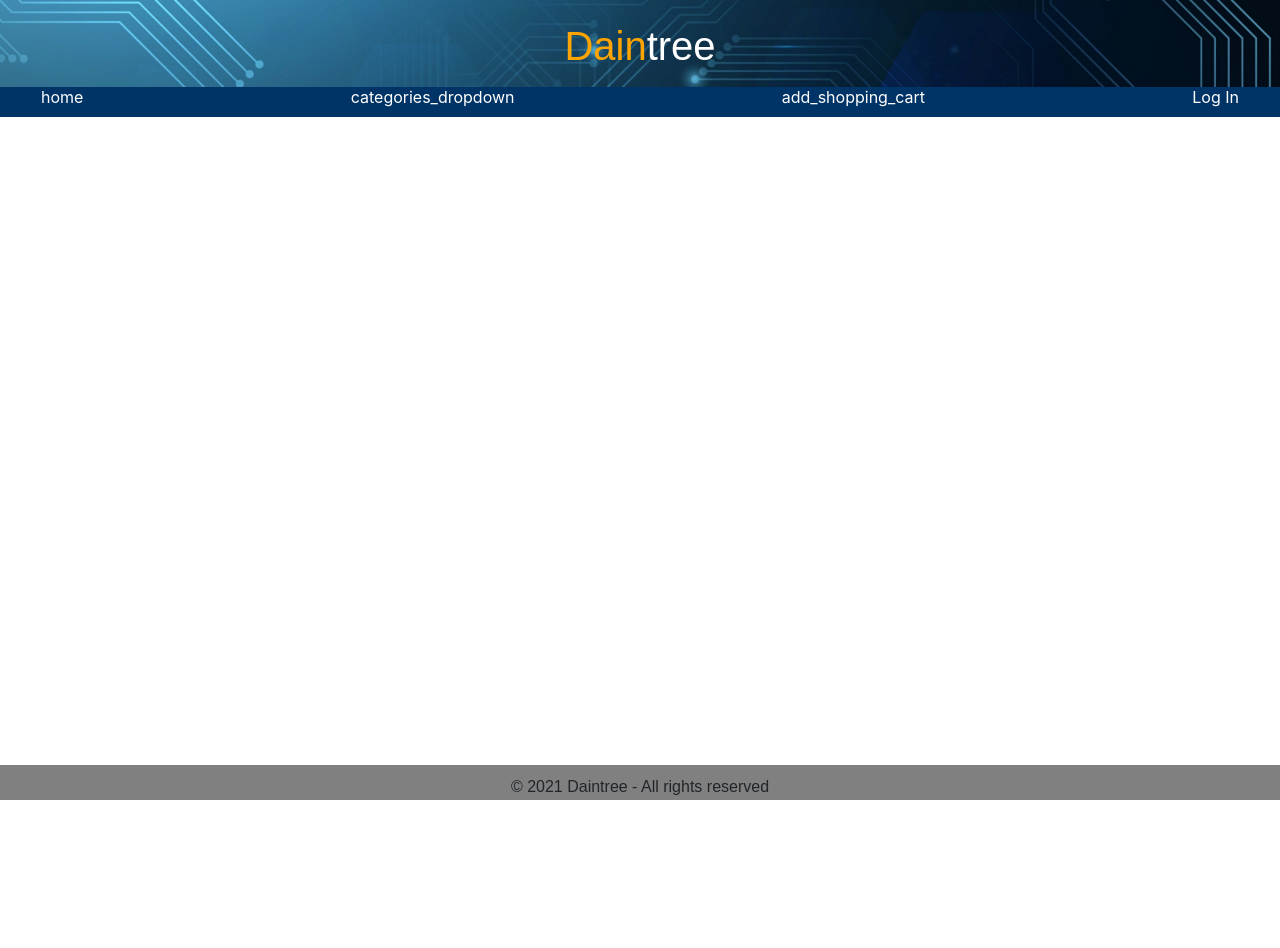
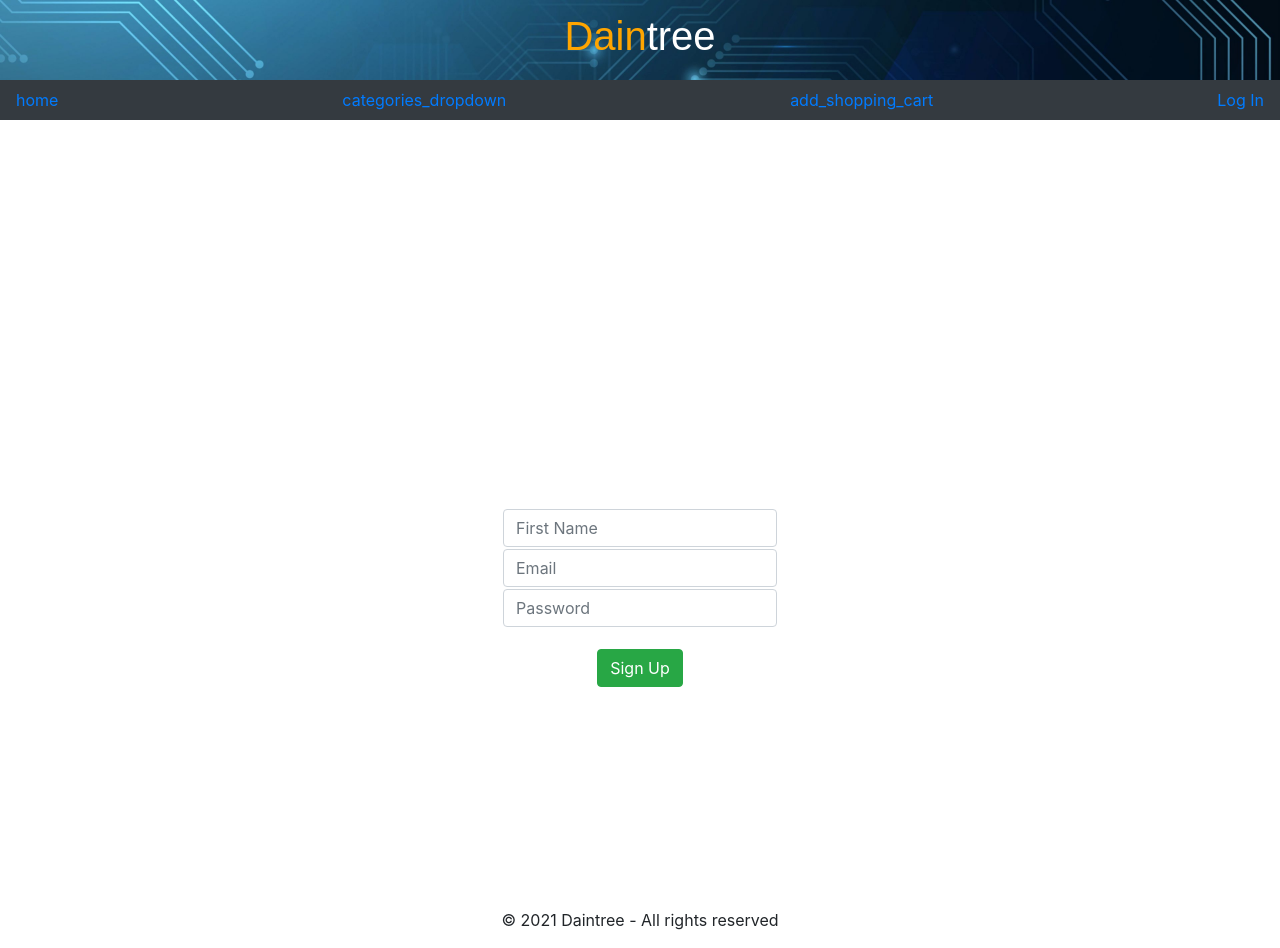
Before and after one commit to idaeusice/shopping-cart-php, a PHP site: page /signup.php in a window 1280 px wide. Before the commit the page ends 800 px from the top, so only its background shows below. Run offline with PHP 8.4, Linux system fonts and the light colour scheme; some web fonts are replaced.

Commit message:
Numerous style changes -- removed unneeded file.

```diff
--- a/addModal.php
+++ /dev/null
@@ -1,4 +0,0 @@
-<
-<?php
-
-?>
--- a/footer.php
+++ b/footer.php
@@ -1,5 +1,7 @@
-<footer>
-    <p>&copy; 2021 Daintree - All rights reserved</p>
-</footer>
+<div class='container'>
+    <footer class='footer' style='text-align: center;'>
+        <p>&copy; 2021 Daintree - All rights reserved</p>
+    </footer>
+</div>
     </body>
 </html>
--- a/header.php
+++ b/header.php
@@ -14,5 +14,5 @@
     </head>
     <body>
         <div id='title'>
-        <h1><span style='color: orange;'>Dain</span>tree</h1>
+            <h1><span style='color: orange;'>Dain</span>tree</h1>
         </div>
--- a/includes/scripts.js
+++ b/includes/scripts.js
@@ -20,15 +20,38 @@ function login() {
 }
 
 function logout() {
-    $('#loggedInText').html('Log Out');
+    $('#loggedInText').html('Log In');
+}
+
+function addToCart(){
+
 }
 
 function validateSignup(){
+    var valid = false,
+        email = document.forms['login']['email'].value,
+        firstName = document.forms['login']['firstName'].value,
+        lastName = document.forms['login']['lastName'].value,
+        address = document.forms['login']['address'].value,
+        postalCode = document.forms['login']['postalCode'].value;
 
+
+    if(email != ''){
+        return valid;
+    } else {
+        valid = true;
+    }
+
+    return valid;
 }
 
 function validateLogin(){
-    var valid = false;
+    var email = document.forms['login']['email'].value;
+    var password = document.forms['login']['password'].value;
 
-    return valid;
+    if(email != '' || password != ''){
+        return true;
+    } else {
+        return false;
+    }
 }
--- a/includes/styles.css
+++ b/includes/styles.css
@@ -1,9 +1,4 @@
 /* placeholder background */
-
-body{
-    /* this margin setting prevents whitespace and an automatic margin 8 */
-    margin: 0;
-}
 
 content {
     height: 100vh;
@@ -17,7 +12,7 @@ content {
     background-image: url("./resources/images/bg.jpg");
     background-size: cover;
     top: 0;
-    position: fixed;
+    position: absolute;
 }
 
 h1 {
@@ -33,20 +28,18 @@ h1 {
     color: white;
 }
 
-/* Navigation menu, containing links, category dropdown options */
-#navMenu {
-    width: 100%;
-    height: 30px;
-    margin-top: -3px;
-    background-color: #003366;
+/* Navigation menu, containing links, category dropdown options -- changed to bootstrap styling */
+.sticky {
+    width: auto;
     position: fixed;
+    top: 0;
 }
 
-#navMenu span {
-    margin-top: -10px;
-    padding-left: 25px;
-    padding-right: 25px;
+#navbar {
+    width: auto;
+    background-color: #003366;
 }
+
 
 #navMenu span a {
     color: white;
@@ -66,45 +59,38 @@ h1 {
 #main {
     clear: both;
     width: 100%;
-    top: 108px; /* height of the header */
     background-color:whitesmoke;
-    position: absolute;
     bottom: 0;
     z-index: -2;
+    height: 100vh;
 }
 
 #products {
-    clear: both;
+    margin-top: 120px;
     position: relative;
-    height: 100%;
-    z-index: -1;
+    padding: 5%;
+}
+
+.row {
+    max-height: 400px;
+    display: block;
+    width: 100%;
 }
 
 .prodImage{
-    width: 100%;
+    width: 75%;
+    margin: auto;
 }
 
-/* footer -- copyright info, contact details, legalese */
-footer {
-    width: 100%;
-    height: 35px;
-    background-color: gray;
-    position: absolute;
-    bottom: 0;
+/* footer -- copyright info, contact details, legalese, etc. */
+.footer {
+    width: auto;
     bottom: 0;
 }
 
-footer p {
-    text-align: center;
-    padding-top: 10px;
-    font-family: Arial, Helvetica, sans-serif;
-    vertical-align: middle;
-    margin: 0;
+/* Login + Signup Styles */
+#signupBanner {
+    margin-top: 108px;
+    width: 100%;
+    height: 25%;
 }
-
-/* Modals */
-#login {
-    width: 50%;
-    height: 50%;
-    background-color: grey;
-}
--- a/menu.php
+++ b/menu.php
@@ -1,6 +1,6 @@
-<div id='navMenu' class='navbar'>
-    <span id='navHome'><a href='main.php'>home</a></span>
-    <span id='navCategories'><a href='#'>categories_dropdown</a></span>
-    <span id='navCart' class='material-icons'><a href='cart.php'>add_shopping_cart</a></span>
-    <span id='loggedInText'><a href='loginForm.php'>Log In</a></span>
+<div id='navbar' class='navbar navbar-dark bg-dark sticky'>
+    <div id='navHome'><a href='main.php'>home</a></div>
+    <div id='navCategories'><a href='#'>categories_dropdown</a></div>
+    <div id='navCart' class='material-icons'><a href='cart.php'>add_shopping_cart</a></div>
+    <div id='loggedInText'><a href='loginForm.php'><?php echo 'Log In' ?></a></div>
 </div>
--- a/signup.php
+++ b/signup.php
@@ -6,6 +6,30 @@
 ?>
 
 <!-- content if any -->
+<div id='signupBanner'>
+
+</div>
+
+<div id='signupContainer' style='margin-top: 200px; height: 50%;'>
+    <div id='signupForm' style='position: relative; display: block; margin: auto;'>
+        <form class='form-signin' method='post' action='?signup' onsubmit='validateLogin();' id='signup'>
+            <table style='margin: auto;'>
+                <tr>
+                    <td><input id='firstName' name='firstName' class='form-control' placeholder='First Name' required='true'></td>
+                </tr>
+                <tr>
+                    <td><input id='email' name='email' class='form-control' placeholder='Email' required='true'></td>
+                </tr>
+                <tr>
+                    <td><input  id='password' name ='password' class='form-control' placeholder='Password' type='password'  required=''><br></td>
+                </tr>
+                <tr>
+                    <td style='text-align: center;'><input type='submit' class='btn btn-success' value='Sign Up'></td>
+                </tr>
+            </table>
+        </form>
+    </div>
+</div>
 <?php
     include ('footer.php');
 ?>
```
Also changed, not shown: connection.php (added, +14 -0 lines), loginForm.php (+10 -11 lines), login_verify.php (added, +42 -0 lines), main.php (+5 -19 lines), products.php (+34 -0 lines), logout.php (added).
